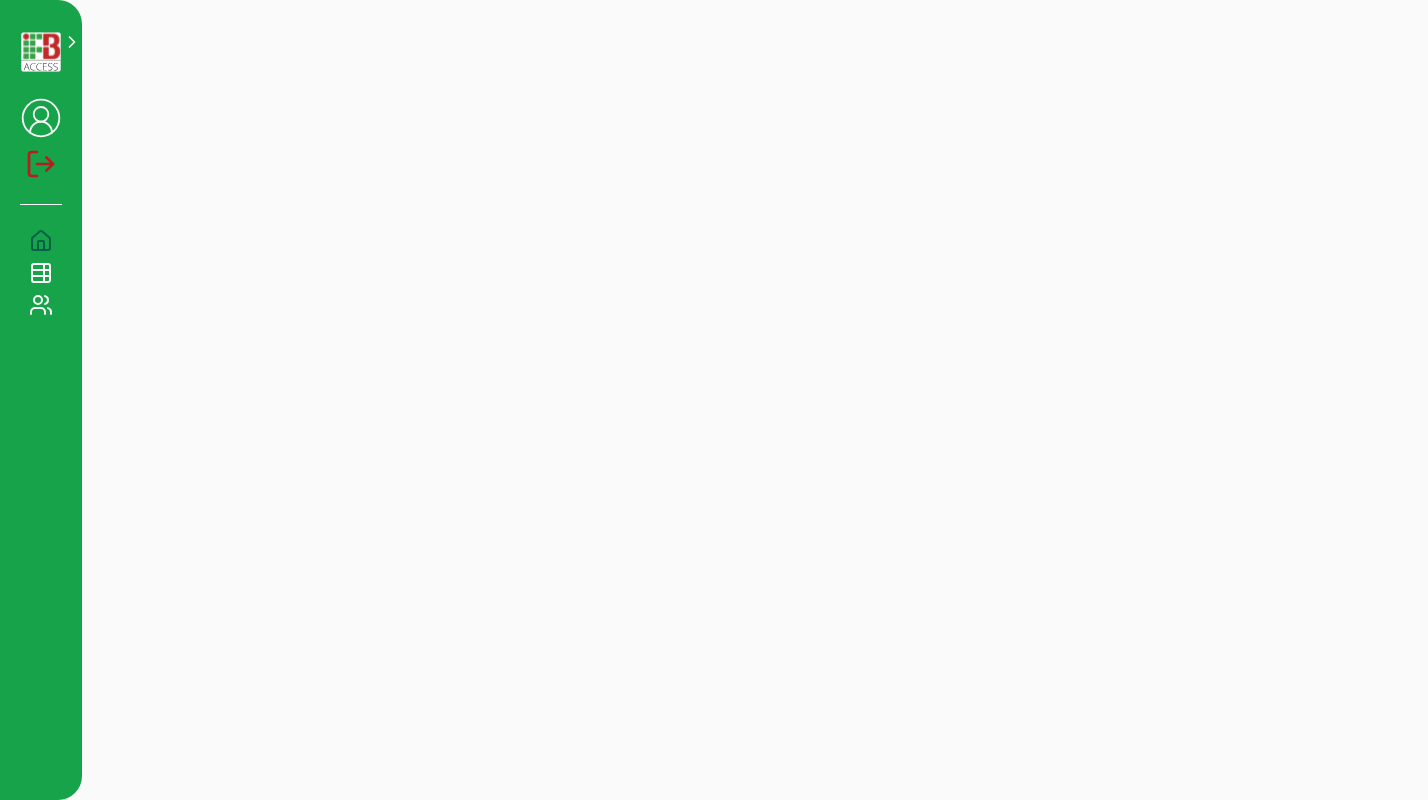
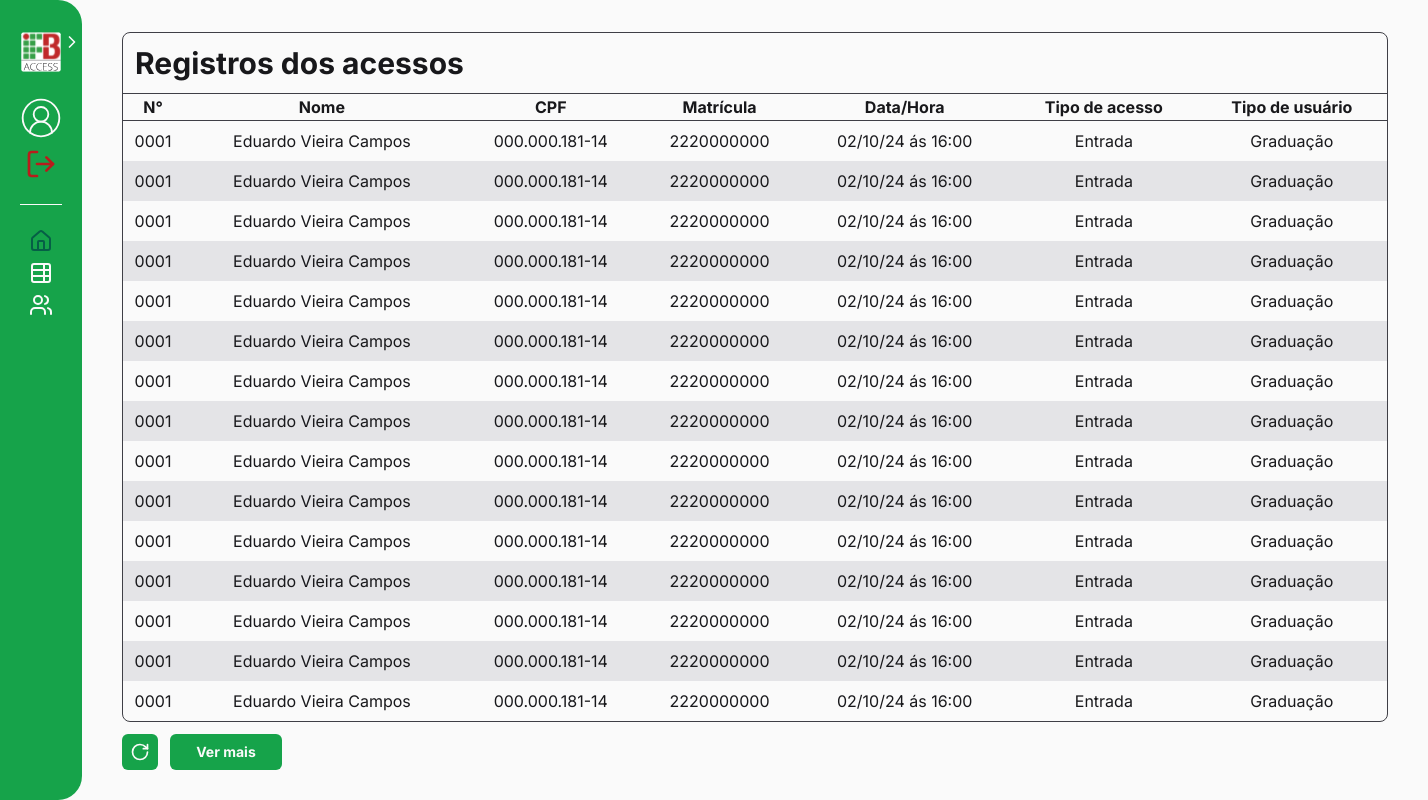
Before and after one commit to Dudobs/sgca-ifb, a React (Vite) app: page /home in a window 1280 px wide. Shown: the whole page, 1428 px wide, since content can reach past the window. Built offline with nearby package versions, Linux system fonts and the light colour scheme.

Commit message:
Tela home finalizada

```diff
--- a/index.html
+++ b/index.html
@@ -1,15 +1,18 @@
-<!doctype html>
+<!DOCTYPE html>
 <html lang="pt-BR">
   <head>
     <meta charset="UTF-8" />
     <link rel="icon" type="image/svg+xml" href="/vite.svg" />
-    <link rel="preconnect" href="https://fonts.googleapis.com">
-    <link rel="preconnect" href="https://fonts.gstatic.com" crossorigin>
-    <link href="https://fonts.googleapis.com/css2?family=Inter:ital,opsz,wght@0,14..32,100..900;1,14..32,100..900&display=swap" rel="stylesheet">
+    <link rel="preconnect" href="https://fonts.googleapis.com" />
+    <link rel="preconnect" href="https://fonts.gstatic.com" crossorigin />
+    <link
+      href="https://fonts.googleapis.com/css2?family=Inter:ital,opsz,wght@0,14..32,100..900;1,14..32,100..900&display=swap"
+      rel="stylesheet"
+    />
     <meta name="viewport" content="width=device-width, initial-scale=1.0" />
     <title>SGCA - IFB</title>
   </head>
-  <body class="bg-zinc-50 text-zinc-900 font-inter antialiased">
+  <body class="h-screen bg-zinc-50 text-zinc-900 font-inter antialiased">
     <div id="root"></div>
     <script type="module" src="/src/main.tsx"></script>
   </body>
--- a/src/components/navbar/navbar.tsx
+++ b/src/components/navbar/navbar.tsx
@@ -1,28 +1,28 @@
-import { useEffect, useState } from 'react'
-import { ChevronLeft, CircleUserRound, LogOut } from 'lucide-react'
+import { useEffect, useState } from "react";
+import { ChevronLeft, CircleUserRound, LogOut } from "lucide-react";
 
-import LogoIFBAccess from '../../assets/images/Logo-ifb-access.svg'
-import { NavbarLinks } from './navbar-links'
-import { useLocation } from 'react-router-dom'
+import LogoIFBAccess from "../../assets/images/Logo-ifb-access.svg";
+import { NavbarLinks } from "./navbar-links";
+import { useLocation } from "react-router-dom";
 
 export function Navbar() {
   const [toggleNavbar, setToggleNavbar] = useState(() => {
-    const savedState = localStorage.getItem('navbarOpen')
-    return savedState === 'true'
-  })
+    const savedState = localStorage.getItem("navbarOpen");
+    return savedState === "true";
+  });
 
   useEffect(() => {
-    localStorage.setItem('navbarOpen', toggleNavbar.toString())
-  }, [toggleNavbar])
+    localStorage.setItem("navbarOpen", toggleNavbar.toString());
+  }, [toggleNavbar]);
 
   function handleToggleNavbar() {
-    setToggleNavbar(prev => !prev)
+    setToggleNavbar((prev) => !prev);
   }
 
-  const location = useLocation()
+  const location = useLocation();
 
   return toggleNavbar ? (
-    <div className="h-screen w-80 fixed top-0 left-0 py-8 px-5 rounded-r-3xl bg-green-600 text-zinc-50 uppercase">
+    <div className="h-screen w-80 sticky top-0 left-0 py-8 px-5 rounded-r-3xl bg-green-600 text-zinc-50 uppercase">
       <button
         className="absolute top-8 right-2.5 z-10 hover:bg-green-700"
         type="button"
@@ -42,17 +42,17 @@ export function Navbar() {
         <a
           href="/admin"
           className={
-            location.pathname === '/admin'
-              ? 'flex items-center text-emerald-800 '
-              : 'flex items-center  hover:text-emerald-200'
+            location.pathname === "/admin"
+              ? "flex items-center text-emerald-800 "
+              : "flex items-center  hover:text-emerald-200"
           }
         >
           <CircleUserRound className="size-11 mr-[-40px]" strokeWidth={1} />
           <div
             className={
-              location.pathname === '/admin'
-                ? 'w-52 h-10 border-y border-r border-emerald-800 rounded-full flex items-center'
-                : 'w-52 h-10 border-y border-r border-zinc-50 rounded-full flex items-center hover:border-emerald-200'
+              location.pathname === "/admin"
+                ? "w-52 h-10 border-y border-r border-emerald-800 rounded-full flex items-center"
+                : "w-52 h-10 border-y border-r border-zinc-50 rounded-full flex items-center hover:border-emerald-200"
             }
           >
             <p className="ml-12 font-semibold">Admin</p>
@@ -68,7 +68,7 @@ export function Navbar() {
       <NavbarLinks navbarIsOpen />
     </div>
   ) : (
-    <div className="h-screen w-[5.125rem] fixed top-0 left-0 py-8 px-5 rounded-r-3xl bg-green-600 text-zinc-50 uppercase flex flex-col items-center gap-6">
+    <div className="h-screen w-[5.125rem] sticky top-0 left-0 py-8 px-5 rounded-r-3xl bg-green-600 text-zinc-50 uppercase flex flex-col items-center gap-6">
       <button
         className="absolute top-8 right-0 z-10 rotate-180 hover:bg-green-700"
         type="button"
@@ -83,9 +83,9 @@ export function Navbar() {
         <a
           href="/admin"
           className={
-            location.pathname === '/admin'
-              ? 'flex items-center text-emerald-800  hover:text-emerald-100'
-              : 'flex items-center  hover:text-emerald-100'
+            location.pathname === "/admin"
+              ? "flex items-center text-emerald-800  hover:text-emerald-100"
+              : "flex items-center  hover:text-emerald-100"
           }
         >
           <CircleUserRound className="size-11" strokeWidth={1} />
@@ -99,5 +99,5 @@ export function Navbar() {
 
       <NavbarLinks navbarIsOpen={false} />
     </div>
-  )
+  );
 }
--- a/src/pages/home.tsx
+++ b/src/pages/home.tsx
@@ -1,9 +1,67 @@
-import { Navbar } from '../components/navbar/navbar'
+import { RotateCw } from "lucide-react";
+import { Navbar } from "../components/navbar/navbar";
 
 export function Home() {
   return (
-    <div>
+    <div className="flex gap-10">
       <Navbar />
+
+      <main className=" pt-8 pr-10 flex flex-col gap-3">
+        <div className="border border-zinc-700 rounded-lg">
+          <h1 className="p-3 font-bold text-3xl border-b border-zinc-700">
+            Registros dos acessos
+          </h1>
+          <table className="text-center min-w-[79rem]">
+            <thead>
+              <tr className="border-b border-zinc-700">
+                <th>N°</th>
+                <th>Nome</th>
+                <th>CPF</th>
+                <th>Matrícula</th>
+                <th>Data/Hora</th>
+                <th>Tipo de acesso</th>
+                <th>Tipo de usuário</th>
+              </tr>
+            </thead>
+            <tbody>
+              {Array.from({ length: 15 }).map((_, i) => {
+                return (
+                  <tr
+                    key={i}
+                    className={
+                      i % 2 === 0
+                        ? "h-10 border-zinc-700"
+                        : "h-10 border-zinc-700 bg-zinc-200"
+                    }
+                  >
+                    <td>0001</td>
+                    <td>Eduardo Vieira Campos</td>
+                    <td>000.000.181-14</td>
+                    <td>2220000000</td>
+                    <td>02/10/24 ás 16:00</td>
+                    <td>Entrada</td>
+                    <td>Graduação</td>
+                  </tr>
+                );
+              })}
+            </tbody>
+          </table>
+        </div>
+        <div className="flex gap-3">
+          <button
+            type="button"
+            className="p-2 bg-green-600 rounded-md hover:bg-green-700"
+          >
+            <RotateCw className="size-5 text-zinc-50" />
+          </button>
+          <button
+            type="button"
+            className="w-28 py-2 px-3 bg-green-600 rounded-md text-zinc-50 text-sm font-bold hover:bg-green-700"
+          >
+            <a href="/registros">Ver mais</a>
+          </button>
+        </div>
+      </main>
     </div>
-  )
+  );
 }
```
Also changed, not shown: src/pages/login.tsx (+8 -8 lines).
